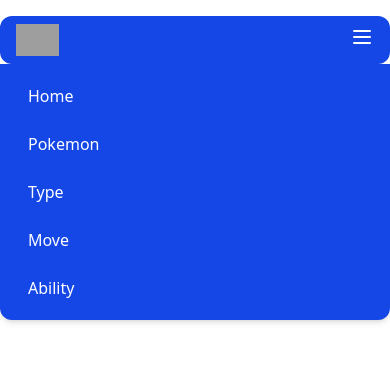
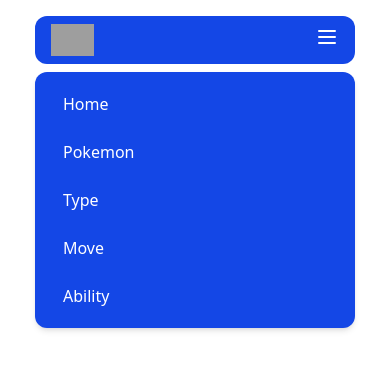
Before and after one commit to machfudn/reactjs-pokeapi, a React (Vite) app: page / in a window 390 px wide. Both pictures are taken after a click on the button "Toggle Menu". Shown: the top 370 px of the page. Built offline with nearby package versions, Linux system fonts and the light colour scheme; grey boxes are pictures that could not be loaded.

Commit message:
feat: update style Navbar

```diff
--- a/src/components/Navbar.jsx
+++ b/src/components/Navbar.jsx
@@ -26,7 +26,7 @@
   return (
     <>
       <nav
-        className={`bg-blue-700 w-full max-w-6xl mx-auto rounded-xl text-white px-4 py-2 flex flex-col sm:flex-row sm:items-center sm:justify-between gap-4 sticky top-4 z-50 transition-transform duration-300 ${
+        className={`bg-blue-700 w-full max-w-xs md:max-w-6xl mx-auto rounded-xl text-white px-4 py-2 flex flex-col sm:flex-row sm:items-center sm:justify-between gap-4 sticky top-4 z-50 transition-transform duration-300 ${
           showNav ? 'translate-y-0' : '-translate-y-24'
         } relative`}>
         {/* Logo + Hamburger */}
@@ -62,7 +62,7 @@
 
         {/* Mobile Floating Menu */}
         {isMenuOpen && (
-          <div className='sm:hidden absolute top-full left-0 right-0 bg-blue-700 rounded-b-xl shadow-md transition-all duration-300 z-40'>
+          <div className='sm:hidden absolute top-full left-0 right-0 bg-blue-700 rounded-xl shadow-md mt-2 transition-all duration-300 z-40'>
             <div className='flex flex-col gap-2 px-4 py-3'>
               {[
                 ['Home', '/'],
```
